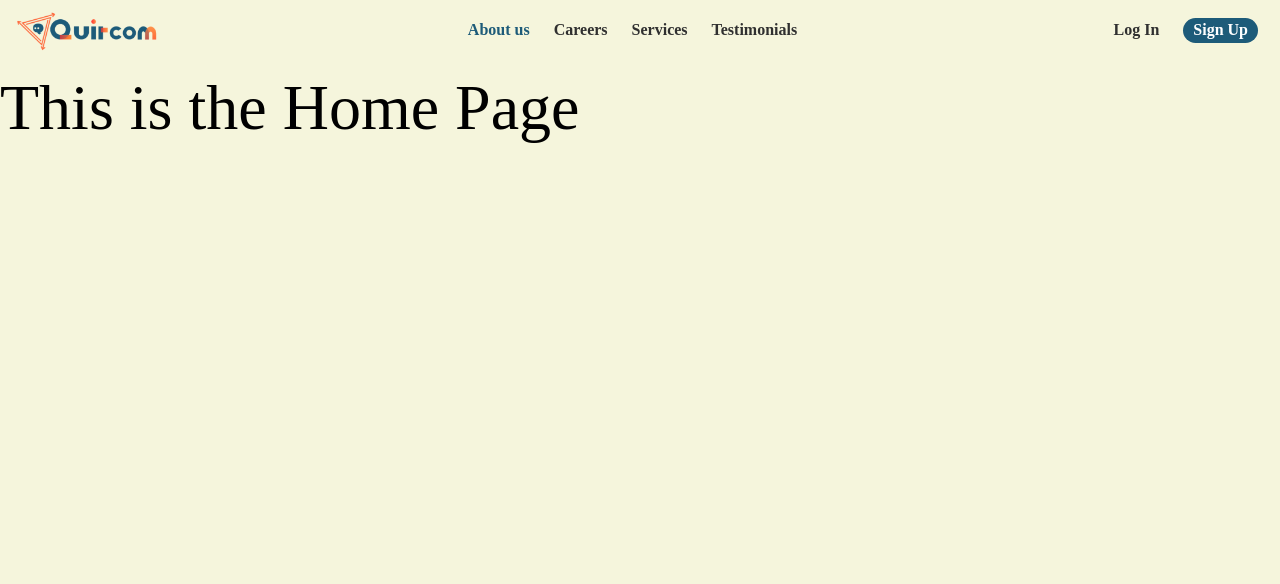
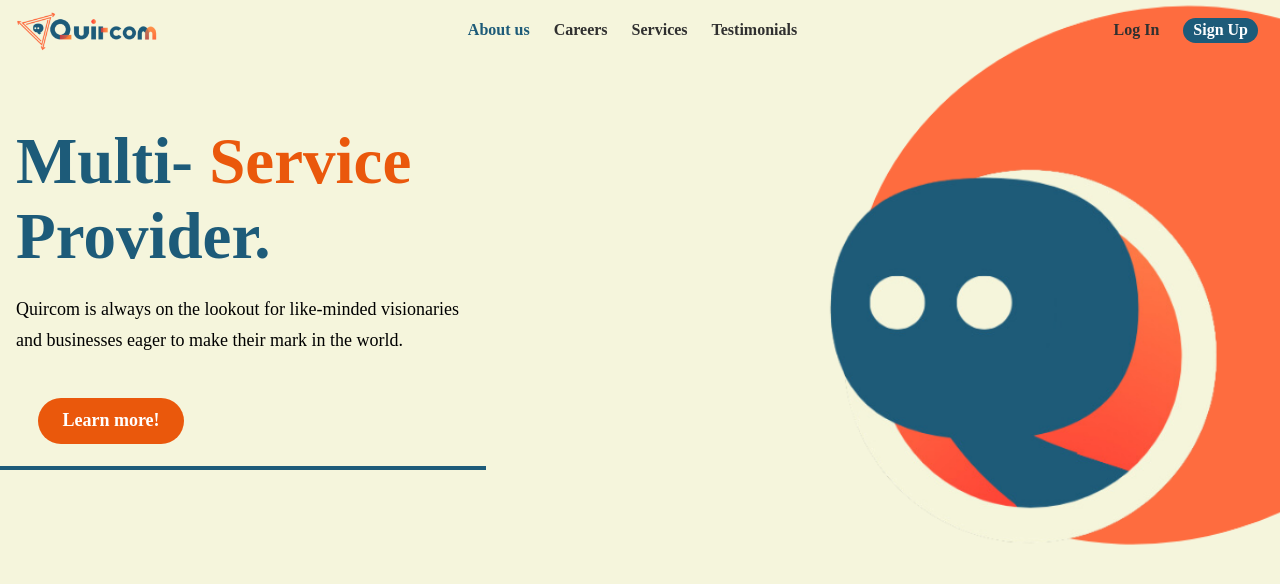
Before and after one commit to jianDeveloper/quircom, a React (Vite) app: page / in a window 1280 px wide. Shown: the top 584 px of the page. Built offline with nearby package versions, Linux system fonts and the light colour scheme.

Commit message:
update hero
adding hero on react-router

```diff
--- a/src/components/Hero.jsx
+++ b/src/components/Hero.jsx
@@ -1,11 +1,45 @@
 import React from 'react'
-
+import Mascot from '../assets/mascot.png'
+import styles from '../styles'
 
 const Hero = () => {
   return (
-  <div>
-    <h1 className='text-[4rem]'>This is the Home Page</h1>
-  </div>
+    <section className={`flex md:flex-row flex-col h-screen ${styles.paddingY}`}>
+      <div className={`${styles.flexStart}`}>
+      <div className={`${styles.boxWidth}`}>
+      <div className={`flex-1 ${styles.flexStart} flex-col xl:px-0 sm:px-16 px-6 ml-4`}>
+        <div className="flex flex-row justify-between items-center w-full">
+          <h1 className="flex-1 font-poppins font-extrabold ss:text-[72px] text-[65px] text-[#1D5B79] ss:leading-[100.8px] leading-[75px]">
+            Multi-{" "}
+            <span className="text-orange-600">Service</span>{" "}
+          </h1>
+        </div>
+        <h1 className="font-poppins font-extrabold ss:text-[68px] text-[65px] text-[#1D5B79] ss:leading-[100.8px] leading-[75px] w-full">
+          Provider.
+        </h1>
+        <p className={`${styles.paragraph} max-w-[470px] mt-5 mb-5`}>
+          Quircom is always on the lookout for like-minded visionaries and businesses eager to make their mark in the world.
+        </p>
+        <div className={`${styles.flexCenter} w-[150px] h-[50px] p-[2px] m-[20px]`}>
+          <div className={`${styles.flexCenter} flex-col bg-orange-600 w-[100%] h-[100%] rounded-full cursor-pointer`}>
+            <div className={`${styles.flexStart} flex-row`}>
+              <p className="font-poppins font-bold text-[18px] text-white leading-[23.4px]">
+                <a href='#' className="text-gradient">Learn more!</a>
+              </p>
+            </div>
+          </div>
+        </div>
+      </div>
+      <hr className='border-[#1D5B79] border-2 flex w-full'/>
+      <div className={'hidden md:flex'}>
+        <img src={Mascot}  className="w-[43%]  right-0 top-[0] absolute z-[-5]" />
+      </div>
+      <div className={`flex-1 flex ${styles.flexCenter} md:hidden my-10 relative`}>
+        <img src={Mascot}  className="w-[80%] absolute top-0 right-0 z-[-5]" />
+      </div>
+      </div>
+      </div>
+    </section>
   )
   }
 export default Hero
```
